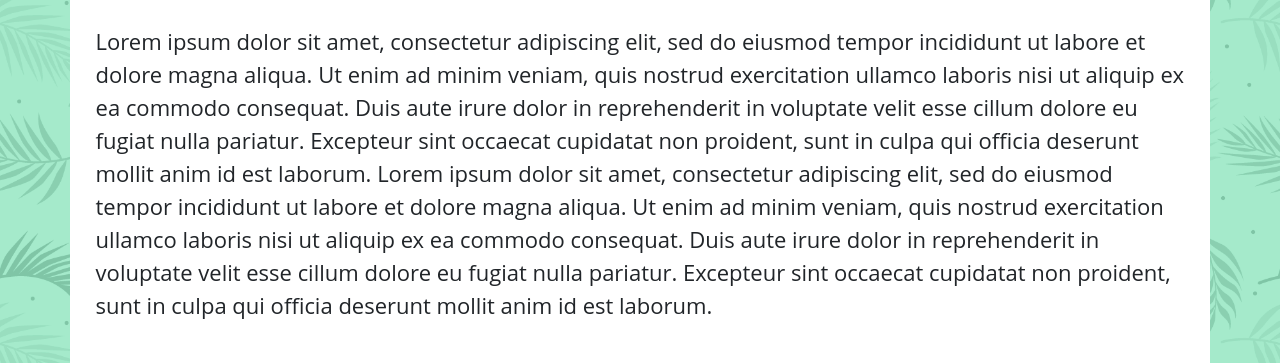
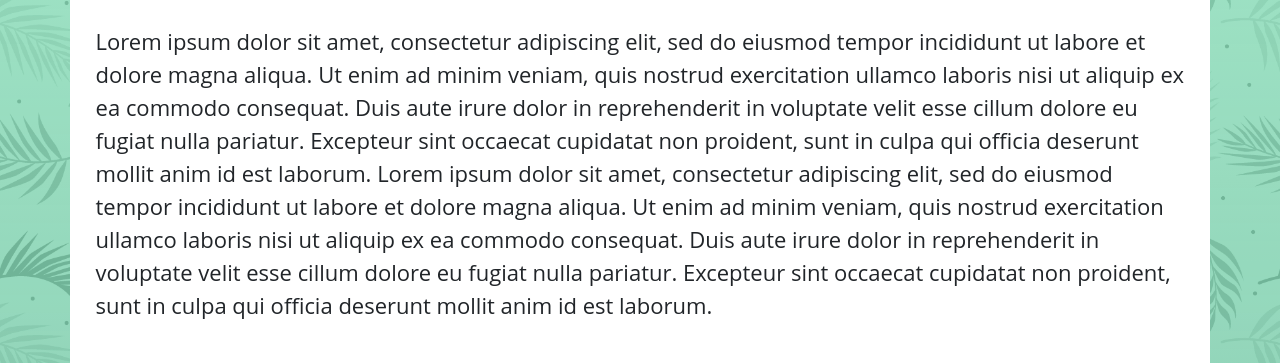
Before and after one commit to robledo89/PreEntrega2MarcosRobledo, a website: page index.html in a window 1280 px wide. Shown: the part 376-739 px from the top of the page. Drawn offline with nearby package versions, Linux system fonts and the light colour scheme; files that its build step writes are made by us from their sources.

Commit message:
prentrega3 pattern body prueba para pages

```diff
--- a/styles/sass/misc/_normalize.scss
+++ b/styles/sass/misc/_normalize.scss
@@ -11,8 +11,7 @@
 /* GLOBALES */
 body {
     background: $primarioVerde;
-    background-image: url('/images/pattern.png');
-    // , linear-gradient(to bottom, $primarioVerde, $secundarioVerde)
+    background-image: url('/images/pattern.png'), linear-gradient(to bottom, $primarioVerde, $secundarioVerde);
     background-size: 25%;
     h1 {
         font-family: $fontItalic;
```
